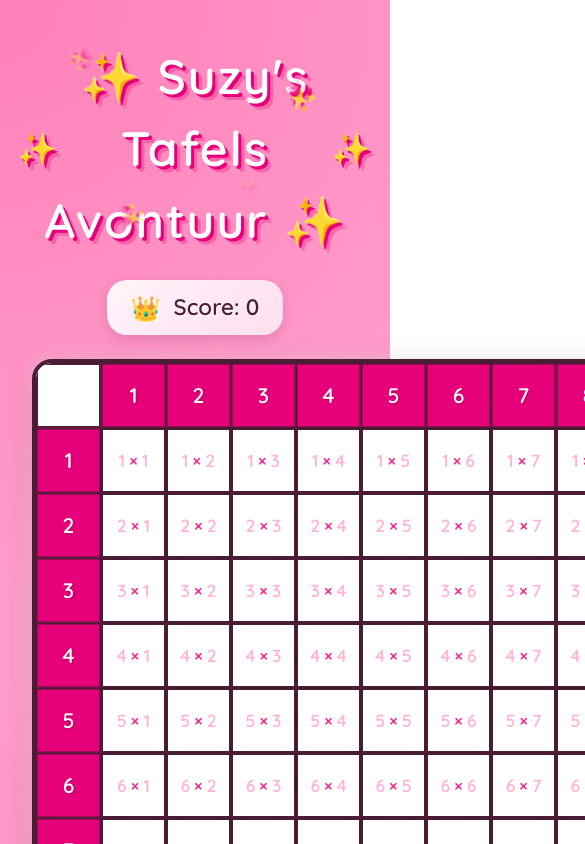
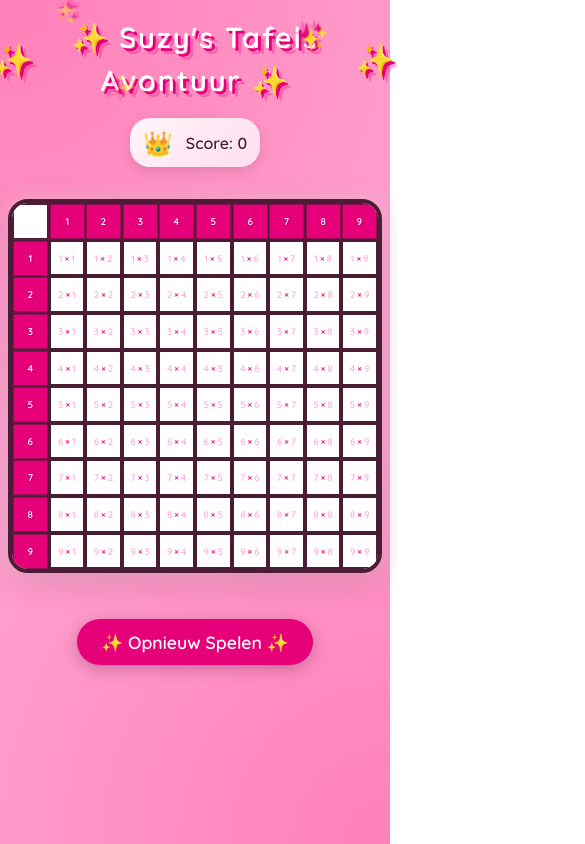
Before and after one commit to lennehendrickx/suzy-tafels, a React (Vite) app: page / in a window 390 px wide. Shown: the top 844 px of the page, 585 px wide, since content can reach past the window. Built offline with nearby package versions, Linux system fonts and the light colour scheme.

Commit message:
Fix mobile styling

```diff
--- a/src/App.css
+++ b/src/App.css
@@ -218,6 +218,9 @@ h1::after {
   box-shadow: 0 8px 32px rgba(74, 29, 53, 0.2),
               0 0 20px rgba(255, 255, 255, 0.4);
   transition: transform 0.3s ease;
+  width: 100%;
+  max-width: 650px;
+  margin: 0 auto;
 }
 
 .grid:hover {
@@ -229,13 +232,13 @@ h1::after {
 }
 
 .cell {
-  width: 65px;
-  height: 65px;
+  width: calc(100% / 10);
+  aspect-ratio: 1;
   display: flex;
   align-items: center;
   justify-content: center;
   border: 2px solid #4a1d35;
-  font-size: 1.3rem;
+  font-size: clamp(0.8rem, 2vw, 1.3rem);
   cursor: pointer;
   transition: all 0.3s cubic-bezier(0.4, 0, 0.2, 1);
   font-family: 'Quicksand', sans-serif;
@@ -787,3 +790,107 @@ h1::after {
   right: 30%;
   top: -50%;
 }
+
+@media screen and (max-width: 768px) {
+  .container {
+    padding: 1rem;
+  }
+
+  h1 {
+    font-size: 2rem;
+    margin-bottom: 0.5rem;
+  }
+
+  .grid {
+    transform: none;
+    margin: 1rem auto;
+  }
+
+  .cell {
+    font-size: clamp(0.7rem, 1.8vw, 1rem);
+  }
+
+  .multiplication {
+    font-size: clamp(0.7rem, 1.5vw, 0.9rem);
+  }
+
+  .dialog {
+    width: 90%;
+    padding: 1.5rem;
+  }
+
+  .dialog h2 {
+    font-size: 1.4rem;
+  }
+
+  .dialog .problem {
+    font-size: 1.2rem;
+  }
+
+  .dialog input {
+    font-size: 1.1rem;
+    padding: 8px;
+  }
+
+  .submit-button, .cancel-button {
+    padding: 8px 16px;
+    font-size: 0.9rem;
+  }
+
+  .total-value {
+    font-size: 1.2rem;
+    padding: 0.5rem 1rem;
+  }
+
+  .retry-count {
+    width: 16px;
+    height: 16px;
+    font-size: 0.7rem;
+  }
+}
+
+@media screen and (max-width: 600px) {
+  .container {
+    padding: 0.5rem;
+  }
+
+  h1 {
+    font-size: 1.8rem;
+  }
+
+  .grid {
+    transform: none;
+    margin: 0.5rem auto;
+  }
+
+  .cell {
+    font-size: clamp(0.6rem, 1.5vw, 0.9rem);
+  }
+
+  .multiplication {
+    font-size: clamp(0.6rem, 1.2vw, 0.8rem);
+    gap: 2px;
+  }
+
+  .dialog h2 {
+    font-size: 1.2rem;
+  }
+
+  .dialog .problem {
+    font-size: 1rem;
+  }
+
+  .dialog-buttons {
+    flex-direction: column;
+    gap: 0.5rem;
+  }
+
+  .submit-button, .cancel-button {
+    width: 100%;
+  }
+
+  .total-value {
+    font-size: 1rem;
+    padding: 0.4rem 0.8rem;
+  }
+}
--- a/src/App.tsx
+++ b/src/App.tsx
@@ -149,6 +149,18 @@ function App() {
     )
   }
 
+  // Add viewport meta tag
+  useEffect(() => {
+    const meta = document.createElement('meta')
+    meta.name = 'viewport'
+    meta.content = 'width=device-width, initial-scale=1.0, maximum-scale=1.0, user-scalable=no'
+    document.head.appendChild(meta)
+
+    return () => {
+      document.head.removeChild(meta)
+    }
+  }, [])
+
   return (
     <div className="container">
       <h1>
```
